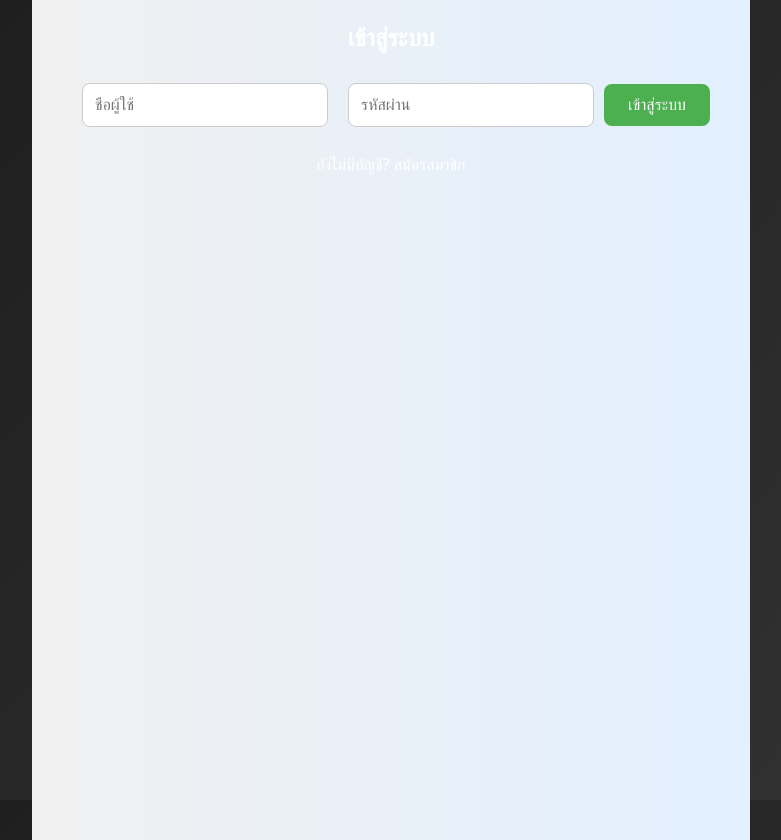
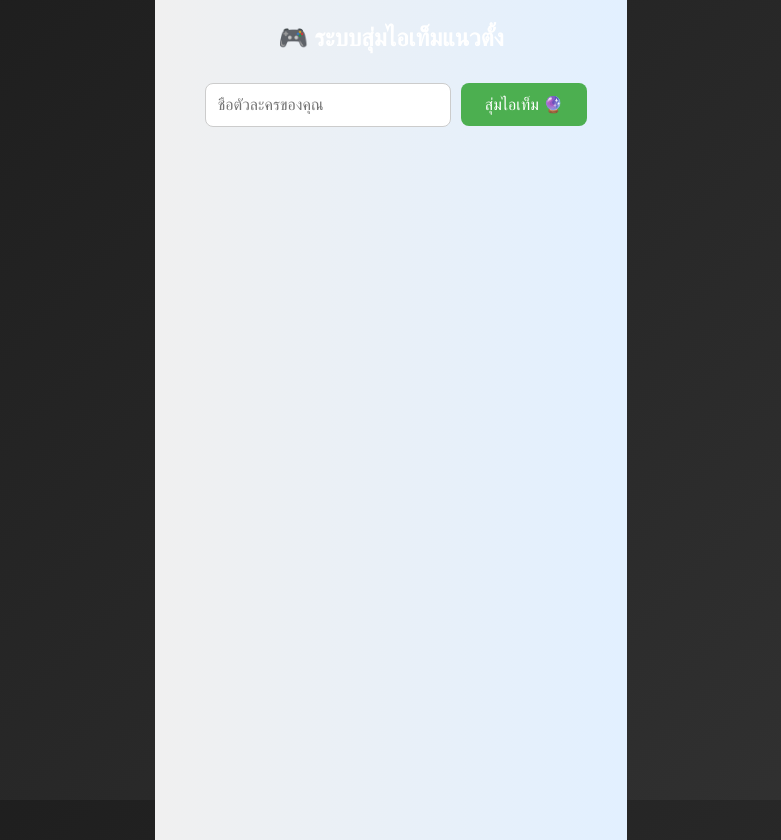
Before and after one commit to gardoffwhite/nagegacha, a React (Create React App) app: page / in a window 1280 px wide. Shown: the whole page, without its empty margins (249-1030 px from the left). Built offline with nearby package versions, Linux system fonts and the light colour scheme.

Commit message:
Update App.js

```diff
--- a/src/App.js
+++ b/src/App.js
@@ -1,144 +1,66 @@
 import React, { useState } from 'react';
 import './App.css';
 
-const BACKEND_URL = 'https://script.google.com/macros/s/AKfycbzib6C9lGk23Zemy9f0Vj78E5eK8-TQBIaZEGPE5l0FT2Kc0-vDbdfK5xsRG58qmseGsA/exec';
-const ITEM_LIST = [
-  'ดาบเทพ', 'เกราะเหล็ก', 'หมวกนักรบ', 'ปีกปีศาจ',
-  'ยาเพิ่มพลัง', 'กล่องสุ่ม', 'โล่เวท', 'หอกสายฟ้า',
-  'รองเท้าเร็ว', 'แหวนเวทย์มนตร์'
+const sampleRates = [
+  { item: 'ดาบเทพเจ้า' },
+  { item: 'โล่พลังน้ำแข็ง' },
+  { item: 'หมวกนักรบ' },
+  { item: 'เกราะแสงอาทิตย์' },
+  { item: 'แหวนเวทย์มนต์' },
+  { item: 'ปีกมังกร' },
+  { item: 'ดาบเงา' },
+  { item: 'หอกสายฟ้า' }
 ];
 
 export default function App() {
   const [username, setUsername] = useState('');
-  const [password, setPassword] = useState('');
   const [characterName, setCharacterName] = useState('');
-  const [isLoggedIn, setIsLoggedIn] = useState(false);
-  const [token, setToken] = useState(0);
+  const [isRolling, setIsRolling] = useState(false);
   const [item, setItem] = useState(null);
-  const [view, setView] = useState('login');
-  const [adminUser, setAdminUser] = useState('');
-  const [adminTokens, setAdminTokens] = useState(0);
-  const [isRolling, setIsRolling] = useState(false);
+  const [dropRates, setDropRates] = useState(sampleRates);
 
-  const handleAuth = async (action) => {
-    const params = new URLSearchParams({ action, username, password });
-    const res = await fetch(BACKEND_URL, { method: 'POST', body: params });
-    const result = await res.json();
-
-    if (result.status === 'LoginSuccess') {
-      setIsLoggedIn(true);
-      setToken(result.token || 0);
-      setView(result.role === 'admin' ? 'admin' : 'dashboard');
-    } else if (result.status === 'Registered') {
-      alert('สมัครสำเร็จ! ลองเข้าสู่ระบบ');
-      setView('login');
-    } else if (result.status === 'UsernameAlreadyExists') {
-      alert('ชื่อผู้ใช้นี้มีอยู่แล้ว');
-    } else if (result.status === 'InvalidCredentials') {
-      alert('ชื่อผู้ใช้หรือรหัสผ่านไม่ถูกต้อง');
-    } else {
-      alert('เกิดข้อผิดพลาด: ' + result.status);
-    }
-  };
-
-  const handleDraw = async () => {
-    if (token <= 0) return alert('คุณไม่มี Token เพียงพอสำหรับการสุ่ม!');
-    if (!characterName) return alert('ใส่ชื่อตัวละครก่อนสุ่ม!');
-    if (isRolling) return;
-
+  const handleDraw = () => {
+    if (!characterName) return alert('กรุณาใส่ชื่อตัวละคร');
     setIsRolling(true);
     setItem(null);
+    const result = dropRates[Math.floor(Math.random() * dropRates.length)];
 
-    const url = `${BACKEND_URL}?username=${username}&character=${characterName}`;
-    const res = await fetch(url);
-    const data = await res.json();
-
-    if (data === 'NotEnoughTokens') {
-      alert('Token ไม่พอ!');
+    setTimeout(() => {
+      setItem({ item: result.item, character: characterName });
       setIsRolling(false);
-    } else {
-      setTimeout(() => {
-        setItem(data);
-        setToken((prev) => prev - 1);
-        setIsRolling(false);
-      }, 3000);
-    }
-  };
-
-  const handleAdminAddToken = async () => {
-    const params = new URLSearchParams({
-      action: 'addtoken',
-      username: adminUser,
-      token: adminTokens,
-    });
-    const res = await fetch(BACKEND_URL, { method: 'POST', body: params });
-    const result = await res.json();
-    alert(result.status === 'TokenAdded' ? 'เติม Token สำเร็จ' : 'ไม่พบผู้ใช้นี้');
+    }, 3000);
   };
 
   return (
     <div className="app-container">
-      {view === 'login' && (
-        <div className="auth-container">
-          <h2>เข้าสู่ระบบ</h2>
-          <input className="input-field" placeholder="ชื่อผู้ใช้" value={username} onChange={(e) => setUsername(e.target.value)} />
-          <input className="input-field" placeholder="รหัสผ่าน" type="password" value={password} onChange={(e) => setPassword(e.target.value)} />
-          <button className="btn" onClick={() => handleAuth('login')}>เข้าสู่ระบบ</button>
-          <p>ยังไม่มีบัญชี? <span className="link" onClick={() => setView('register')}>สมัครสมาชิก</span></p>
+      <h2>🎮 ระบบสุ่มไอเท็มแนวตั้ง</h2>
+      <input
+        className="input-field"
+        placeholder="ชื่อตัวละครของคุณ"
+        value={characterName}
+        onChange={(e) => setCharacterName(e.target.value)}
+      />
+      <button className="btn" onClick={handleDraw}>สุ่มไอเท็ม 🔮</button>
+
+      {isRolling && dropRates.length > 0 && (
+        <div className="scroll-container">
+          <div className="scroll-inner">
+            {Array.from({ length: 30 }).map((_, i) => {
+              const entry = dropRates[i % dropRates.length];
+              return (
+                <div className="scroll-item" key={i}>
+                  {entry.item}
+                </div>
+              );
+            })}
+          </div>
         </div>
       )}
 
-      {view === 'register' && (
-        <div className="auth-container">
-          <h2>สมัครสมาชิก</h2>
-          <input className="input-field" placeholder="ชื่อผู้ใช้" value={username} onChange={(e) => setUsername(e.target.value)} />
-          <input className="input-field" placeholder="รหัสผ่าน" type="password" value={password} onChange={(e) => setPassword(e.target.value)} />
-          <button className="btn" onClick={() => handleAuth('register')}>สมัครสมาชิก</button>
-          <p>มีบัญชีอยู่แล้ว? <span className="link" onClick={() => setView('login')}>เข้าสู่ระบบ</span></p>
-        </div>
-      )}
-
-      {view === 'dashboard' && (
-        <div className="dashboard-container dashboard-card">
-          <h2>🎮 N-age Warzone Gacha!!</h2>
-          <div className="token-display">Token คงเหลือ: {token}</div>
-
-          <input className="input-field" placeholder="ชื่อตัวละครของคุณ" value={characterName} onChange={(e) => setCharacterName(e.target.value)} />
-          <button className="btn btn-gacha" onClick={handleDraw} disabled={isRolling}>
-            {isRolling ? 'กำลังสุ่ม...' : 'สุ่มไอเท็ม 🔮'}
-          </button>
-
-          {isRolling && (
-            <div className="rolling-container">
-              <div className="rolling-strip">
-                {Array(30).fill(null).map((_, i) => (
-                  <div className="rolling-item" key={i}>
-                    {ITEM_LIST[Math.floor(Math.random() * ITEM_LIST.length)]}
-                  </div>
-                ))}
-              </div>
-            </div>
-          )}
-
-          {item && !isRolling && (
-            <div className="item-display-card">
-              <div className="item-name">🎁 คุณได้รับ: {item.item}</div>
-              <div className="character-name">ตัวละคร: {item.character}</div>
-            </div>
-          )}
-
-          <button className="btn btn-logout" onClick={() => { setIsLoggedIn(false); setView('login'); }}>ออกจากระบบ</button>
-        </div>
-      )}
-
-      {view === 'admin' && (
-        <div className="admin-container">
-          <h2>🛠️ แอดมิน - เติม Token</h2>
-          <input className="input-field" placeholder="ชื่อผู้ใช้" value={adminUser} onChange={(e) => setAdminUser(e.target.value)} />
-          <input className="input-field" placeholder="จำนวน Token" type="number" value={adminTokens} onChange={(e) => setAdminTokens(Number(e.target.value))} />
-          <button className="btn" onClick={handleAdminAddToken}>เติม Token</button>
-          <button className="btn btn-logout" onClick={() => { setIsLoggedIn(false); setView('login'); }}>ออกจากระบบ</button>
-        </div>
+      {item && !isRolling && (
+        <p className="item-name stop-animation">
+          🎁 คุณได้รับ: {item.item} <br />🎭 ตัวละคร: {item.character}
+        </p>
       )}
     </div>
   );
```
